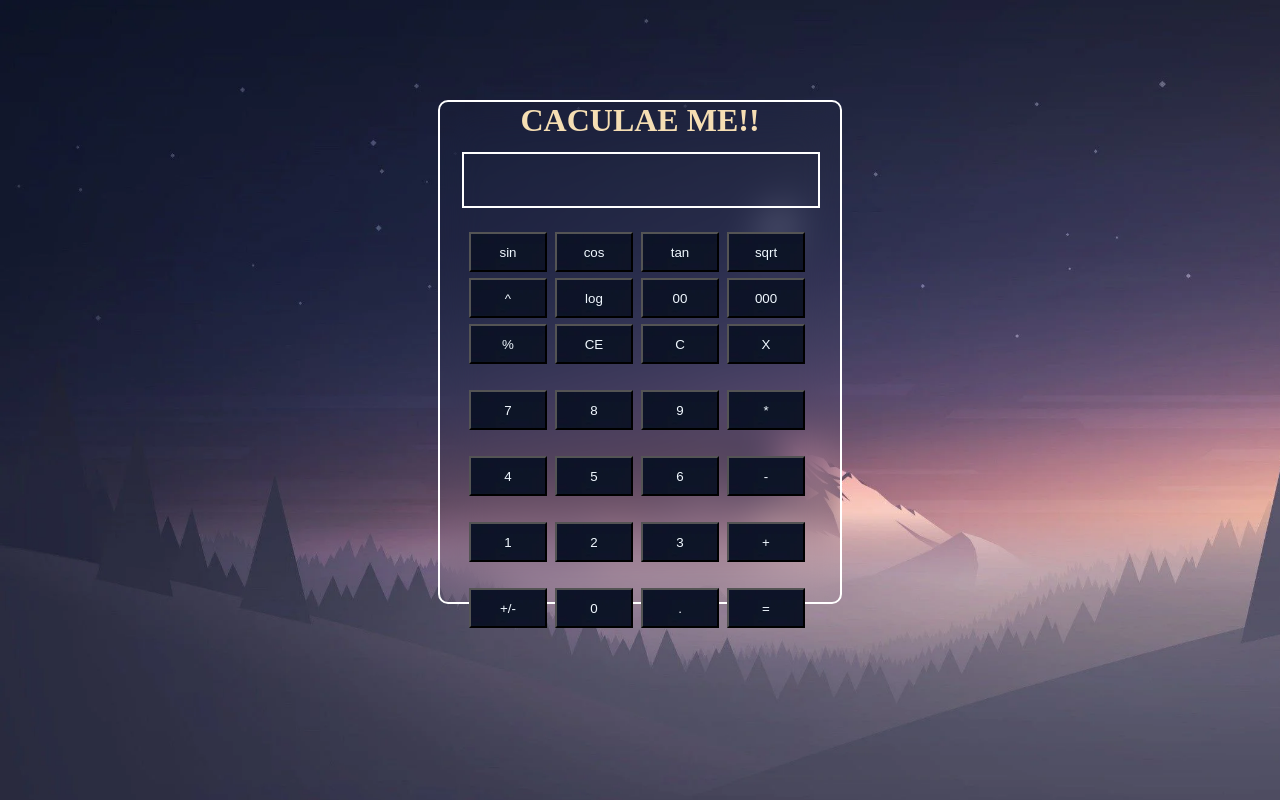
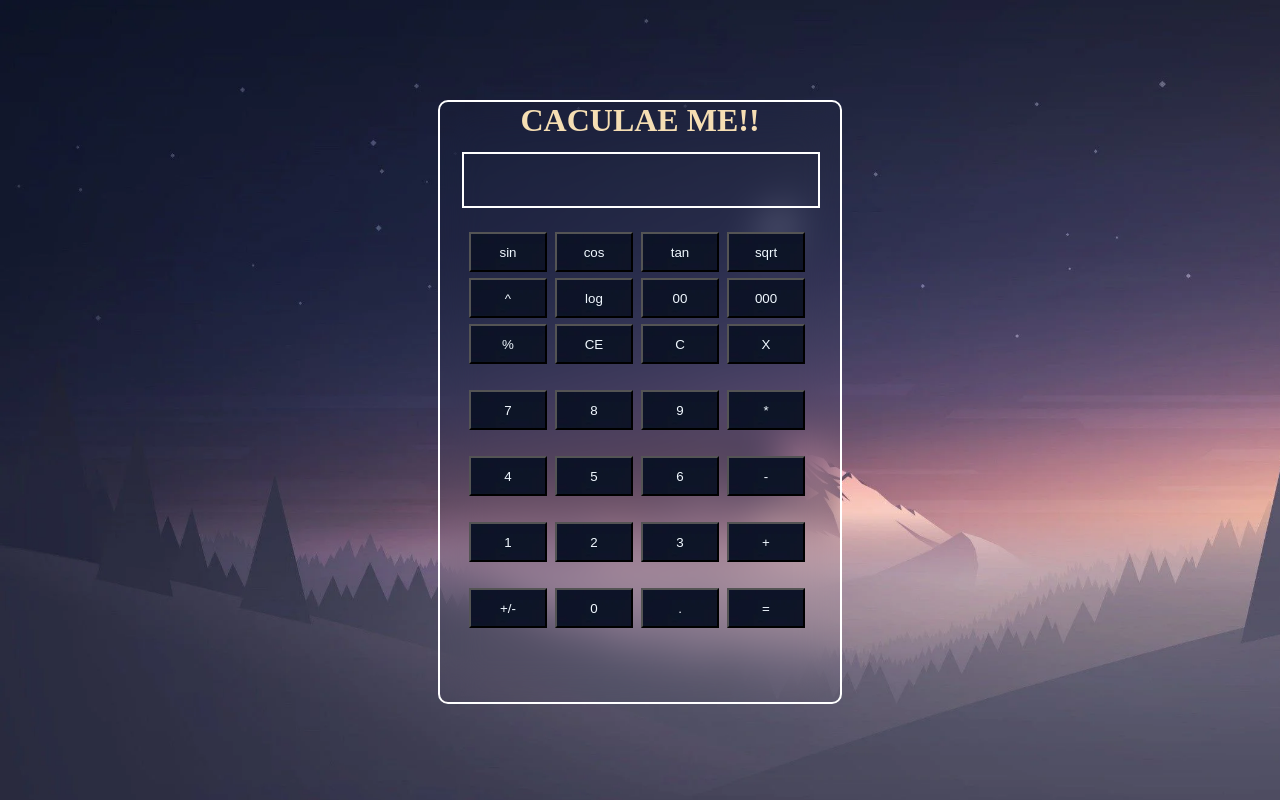
Before and after one commit to RupamSatyaki/CALCULATOR, a plain HTML site: page index.html in a window 1280 px wide. Drawn offline with Linux system fonts and the light colour scheme.

Commit message:
update style.css

```diff
--- a/style.css
+++ b/style.css
@@ -17,7 +17,7 @@ body {
     backdrop-filter: blur(20px);
     border: 2px solid white;
     border-radius: 10px;
-    height: 500px;
+    height: 600px;
     width: 400px;
     margin-top: 100px;
     background: none;
@@ -45,6 +45,7 @@ h1 {
 
 .rows {
     margin: 2px;
+    margin-bottom: 2px;
     background: none;
 }
 
@@ -55,6 +56,11 @@ button {
     margin: 2px;
     color: aliceblue;
 }
+
+/*.special button {
+    height: 30px;
+    width: 50px;
+}*/
 
 input {
     height: 50px;
```
